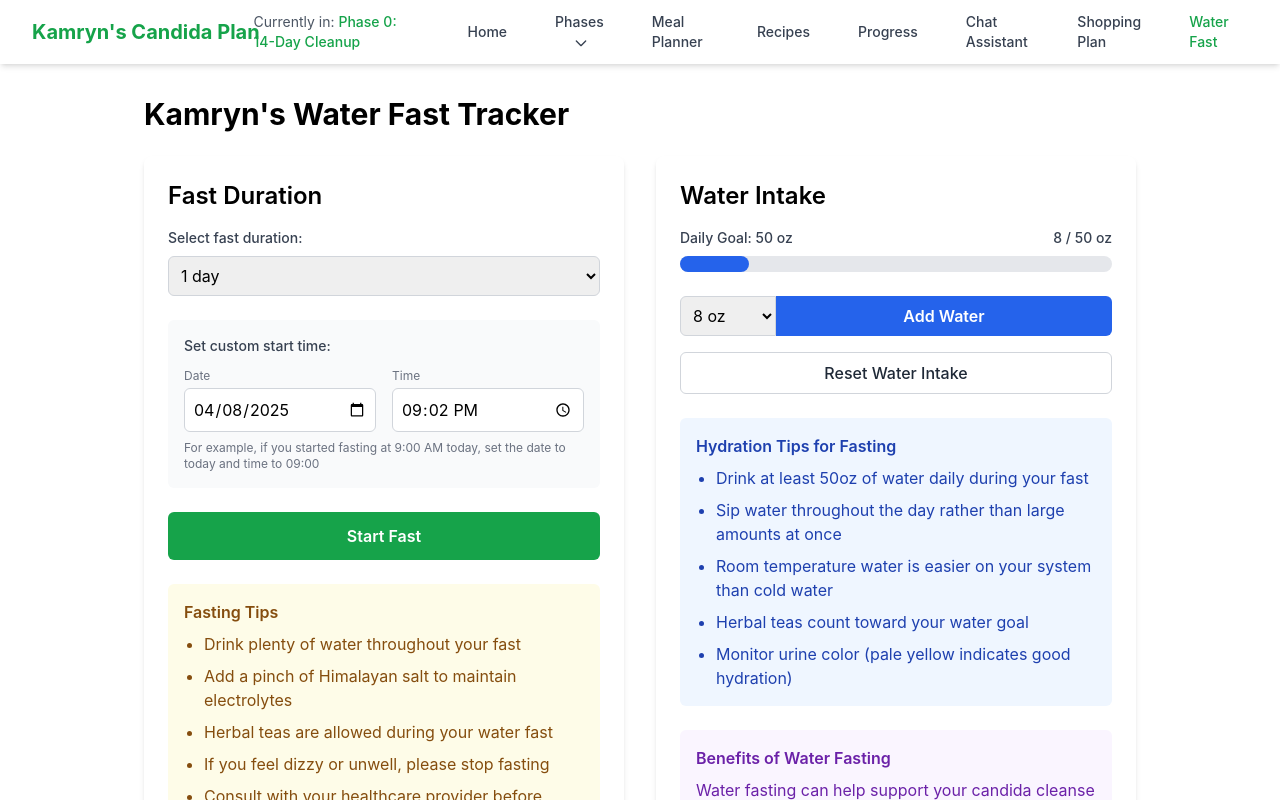
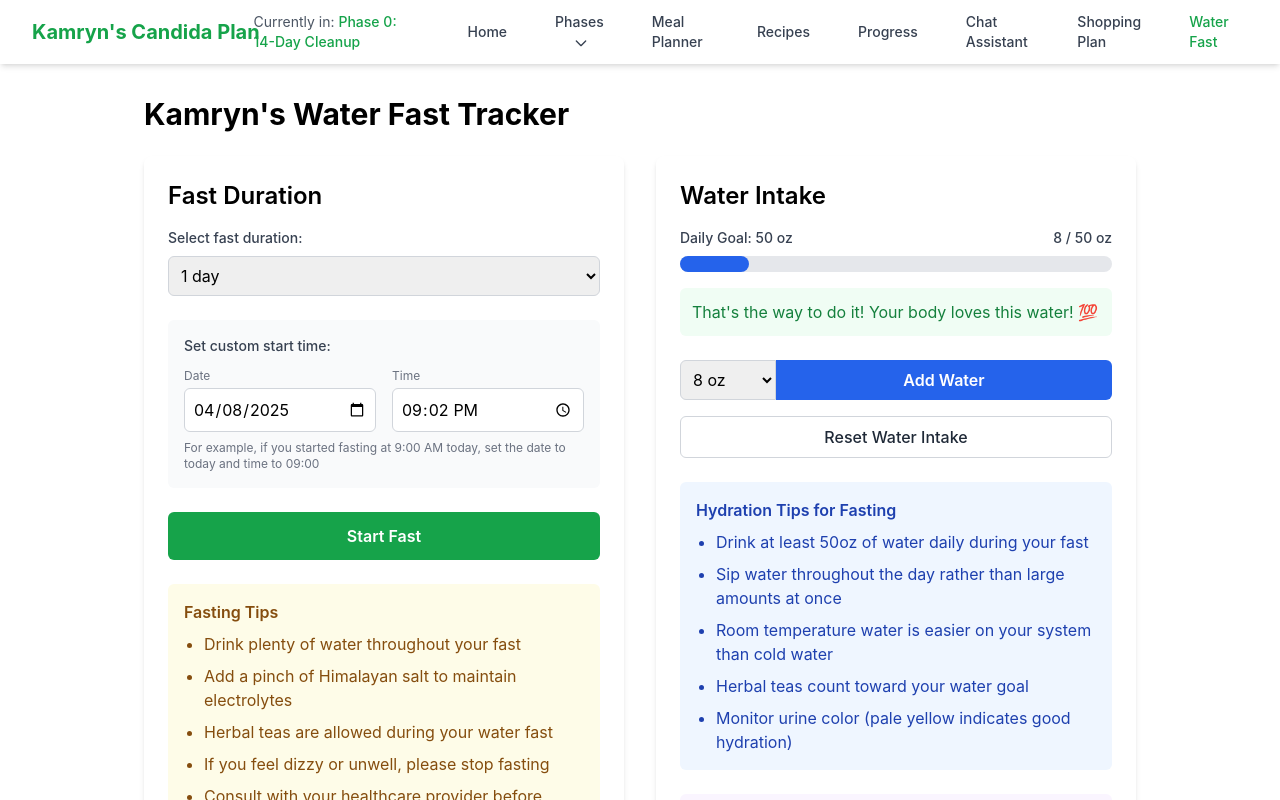
Before and after one commit to CarsonLoukusa/kamryns-candida-plan, a React (Create React App) app: page /water-fast in a window 1280 px wide. Both pictures are taken after a click on the button "Add Water". Shown: the top 800 px of the page. Built offline with nearby package versions, Linux system fonts and the light colour scheme.

Commit message:
Add motivational messages when tracking water intake

```diff
--- a/src/pages/WaterFast.js
+++ b/src/pages/WaterFast.js
@@ -10,8 +10,24 @@ const WaterFast = () => {
   const [waterToAdd, setWaterToAdd] = useState(8); // Default to 8 oz
   const [timeRemaining, setTimeRemaining] = useState(null);
   const [isFasting, setIsFasting] = useState(false);
+  const [motivationMessage, setMotivationMessage] = useState('');
+  const [showMotivation, setShowMotivation] = useState(false);
 
   const WATER_GOAL = 50; // Kamryn's daily water goal in ounces
+
+  // Motivation messages array
+  const motivationMessages = [
+    "Great job, Kamryn! Keep hydrating! 💧",
+    "You're doing amazing! Every ounce counts! 💪",
+    "Stay strong! Your body is thanking you for this water! 🌱",
+    "Hydration is key to healing! You've got this! ✨",
+    "Amazing effort! Keep those toxins flushing out! 🌊",
+    "Water is your superpower during this fast! Keep it up! ⚡",
+    "Your candida cleanse is working better with every sip! 🌟",
+    "You're making Carson proud with your dedication! 🎉",
+    "Staying hydrated will help you feel your best! Keep going! 💙",
+    "That's the way to do it! Your body loves this water! 💯"
+  ];
 
   // Set default custom start time to current date/time if not already fasting
   useEffect(() => {
@@ -65,6 +81,20 @@ const WaterFast = () => {
     };
   }, [isFasting, fastStartTime, fastDuration]);
 
+  // Auto-hide motivation message after 5 seconds
+  useEffect(() => {
+    let timer;
+    if (showMotivation) {
+      timer = setTimeout(() => {
+        setShowMotivation(false);
+      }, 5000);
+    }
+
+    return () => {
+      if (timer) clearTimeout(timer);
+    };
+  }, [showMotivation]);
+
   // Save to localStorage when values change
   useEffect(() => {
     if (isFasting) {
@@ -109,11 +139,16 @@ const WaterFast = () => {
     localStorage.setItem('waterIntake', 0);
   };
 
-  // Add water to daily intake
+  // Add water to daily intake and show motivation message
   const addWater = () => {
     const newAmount = waterIntake + parseInt(waterToAdd);
     setWaterIntake(newAmount);
     localStorage.setItem('waterIntake', newAmount);
+
+    // Show random motivation message
+    const randomIndex = Math.floor(Math.random() * motivationMessages.length);
+    setMotivationMessage(motivationMessages[randomIndex]);
+    setShowMotivation(true);
   };
 
   // Format time remaining
@@ -275,6 +310,13 @@ const WaterFast = () => {
                 🎉 Daily goal achieved! Great job staying hydrated!
               </div>
             )}
+
+            {/* Motivation message */}
+            {showMotivation && (
+              <div className="mt-4 p-3 bg-green-50 text-green-700 rounded-md animate-fade-in-out transition-all">
+                {motivationMessage}
+              </div>
+            )}
           </div>
 
           <div className="space-y-4">
```
